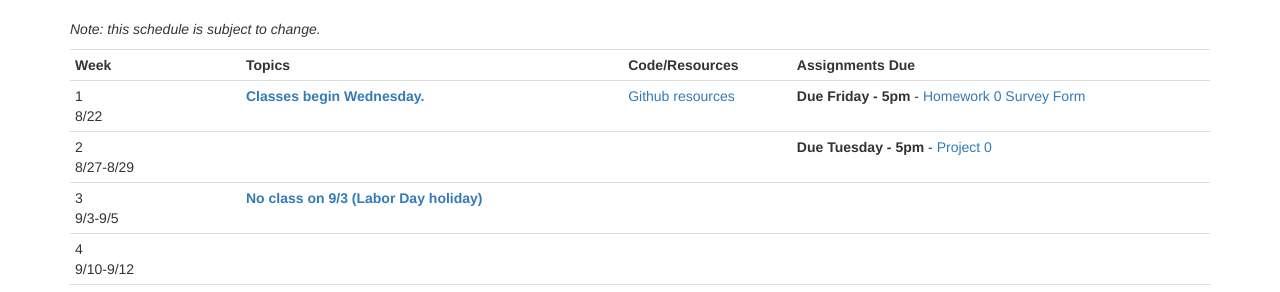
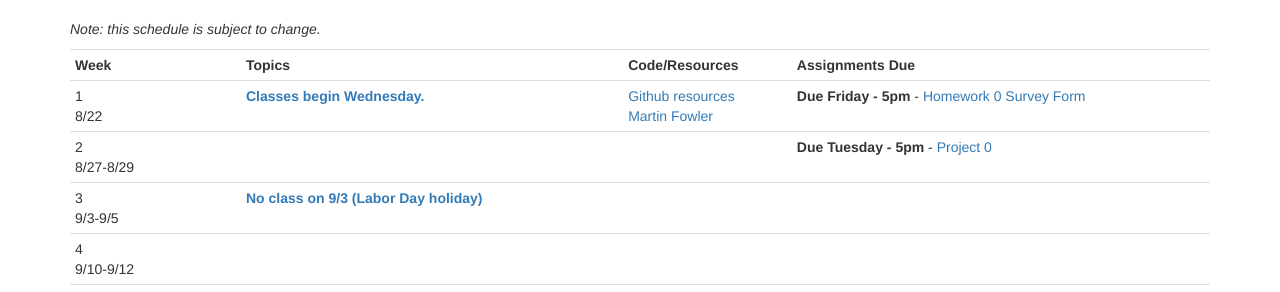
Before and after one commit to CS601-F18/cs601-f18.github.io, a Jekyll site: the page built from schedule.html, in a window 1280 px wide and 1137 px high. Shown: the part 150-442 px from the top of the window. Built offline with Jekyll 4.4.1, drawn with Linux system fonts in a browser that asks for light colours.

Commit message:
adding some notes

```diff
--- a/schedule.html
+++ b/schedule.html
@@ -23,6 +23,7 @@ title: Schedule
 			</td>
 			<td>
 				<a href="https://help.github.com/articles/git-and-github-learning-resources/">Github resources</a><br/>
+				<a href="https://martinfowler.com/">Martin Fowler</a><br/>
 			</td>
 			<td>
 				<strong>Due Friday - 5pm</strong> - <a href="https://goo.gl/forms/U4yIZQ7hUdknZaOK2">Homework 0 Survey Form</a><br/>
```
